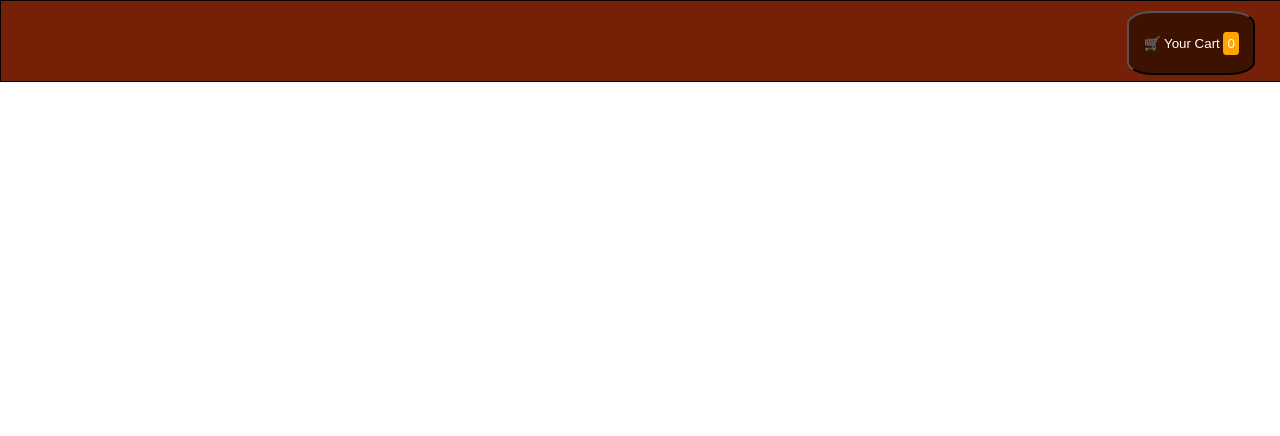
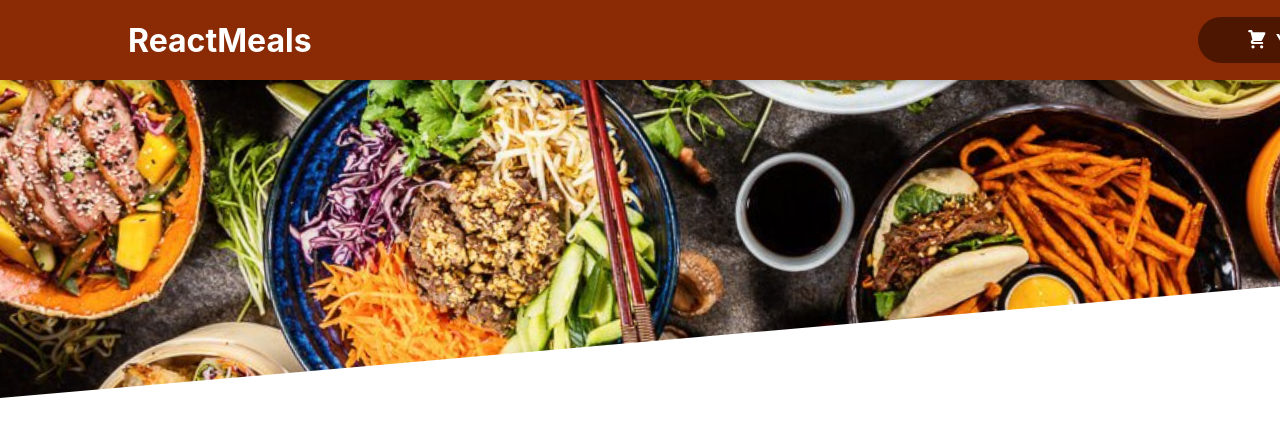
Before and after one commit to Soubhagya118/resturantApp, a React (Create React App) app: page / in a window 1280 px wide. Shown: the top 436 px of the page. Built offline with nearby package versions, Linux system fonts and the light colour scheme.

Commit message:
second commit

```diff
--- a/src/App.js
+++ b/src/App.js
@@ -1,7 +1,6 @@
 
 import './App.css';
-import Header from './components/Header/Header';
-
+import Header from './components/Layout/Header';
 function App() {
   return (
     <>
--- /dev/null
+++ b/src/components/Cart/CartIcon.js
@@ -0,0 +1,15 @@
+import React from 'react'
+
+const CartIcon = () => {
+  return (
+    <svg
+    xmlns='http://www.w3.org/2000/svg'
+    viewBox='0 0 20 20'
+    fill='currentColor'
+  >
+    <path d='M3 1a1 1 0 000 2h1.22l.305 1.222a.997.997 0 00.01.042l1.358 5.43-.893.892C3.74 11.846 4.632 14 6.414 14H15a1 1 0 000-2H6.414l1-1H14a1 1 0 00.894-.553l3-6A1 1 0 0017 3H6.28l-.31-1.243A1 1 0 005 1H3zM16 16.5a1.5 1.5 0 11-3 0 1.5 1.5 0 013 0zM6.5 18a1.5 1.5 0 100-3 1.5 1.5 0 000 3z' />
+  </svg>
+  )
+}
+
+export default CartIcon
--- a/src/components/Header/Header.js
+++ /dev/null
@@ -1,16 +0,0 @@
-import React from 'react'
-
-const Header = () => {
-    const screen =window.screen.width;
-    console.log(screen)
-  return (
-    <div style={{display:'flex', width:'100%',border:'1px solid black',height:'80px',background:'rgba(119,32,8,255)'}}>
-      <button style={{marginLeft:'88%',background:'rgba(62,18,1,255)',padding:'10px',width:'10%',color:'white',borderRadius:'20%',height:'80%',marginTop:'10px',}}>
-
-    <span style={{color:'white'}}>🛒</span> Your Cart <span style={{background:'orange',color:'white', padding:'4px',borderRadius:'20%'}}>0</span>
-      </button>
-    </div>
-  )
-}
-
-export default Header
--- /dev/null
+++ b/src/components/Layout/Header.js
@@ -0,0 +1,22 @@
+import React from 'react'
+import mealsImage from '../../assets/meals.jpg';
+import classes from './Header.module.css'
+import HeaderCartButton from './HeaderCartButton';
+
+
+const Header = (props) => {
+
+  return (
+    <>
+      <header className={classes.header}>
+        <h1>ReactMeals</h1>
+        <HeaderCartButton/>
+      </header>
+      <div className={classes['main-image']}>
+        <img src={mealsImage} alt='A table full of delicious  food'/>
+      </div>
+    </>
+  )
+}
+
+export default Header
--- /dev/null
+++ b/src/components/Layout/Header.module.css
@@ -0,0 +1,29 @@
+.header {
+    position: fixed;
+    top: 0;
+    left: 0;
+    width: 100%;
+    height: 5rem;
+    background-color: #8a2b06;
+    color: white;
+    display: flex;
+    justify-content: space-between;
+    align-items: center;
+    padding: 0 10%;
+    box-shadow: 0 2px 8px rgba(0, 0, 0, 0.25);
+    z-index: 10;
+  }
+
+  .main-image {
+    width: 100%;
+    height: 25rem;
+    z-index: 0;
+    overflow: hidden;
+  }
+
+  .main-image img {
+    width: 110%;
+    height: 100%;
+    object-fit: cover;
+    transform: rotateZ(-5deg) translateY(-4rem) translateX(-1rem);
+  }
--- /dev/null
+++ b/src/components/Layout/HeaderCartButton.js
@@ -0,0 +1,16 @@
+import React from 'react';
+import CartIcon from '../Cart/CartIcon';
+import classes from './HeaderCartButton.module.css';
+const HeaderCartButton = (props) => {
+  return (
+    <button className={classes.button} >
+      <span className={classes.icon}>
+        <CartIcon/>
+      </span>
+      <span>Your Cart</span>
+      <span>3</span>
+    </button>
+  )
+}
+
+export default HeaderCartButton
--- /dev/null
+++ b/src/components/Layout/HeaderCartButton.module.css
@@ -0,0 +1,58 @@
+.button {
+    cursor: pointer;
+    font: inherit;
+    border: none;
+    background-color: #4d1601;
+    color: white;
+    padding: 0.75rem 3rem;
+    display: flex;
+    justify-content: space-around;
+    align-items: center;
+    border-radius: 25px;
+    font-weight: bold;
+  }
+
+  .button:hover,
+  .button:active {
+    background-color: #2c0d00;
+  }
+
+  .icon {
+    width: 1.35rem;
+    height: 1.35rem;
+    margin-right: 0.5rem;
+  }
+
+  .badge {
+    background-color: #b94517;
+    padding: 0.25rem 1rem;
+    border-radius: 25px;
+    margin-left: 1rem;
+    font-weight: bold;
+  }
+
+  .button:hover .badge,
+  .button:active .badge {
+    background-color: #92320c;
+  }
+
+  .bump {
+    animation: bump 300ms ease-out;
+  }
+
+  @keyframes bump {
+    0% {
+      transform: scale(1);
+    }
+    10% {
+      transform: scale(0.9);
+    }
+    30% {
+      transform: scale(1.1);
+    }
+    50% {
+      transform: scale(1.15);
+    }
+    100% {
+      transform: scale(1);
+    }}
```
Also changed, not shown: src/components/Meals/AvailableMeals.js (added, +21 -0 lines), src/components/Meals/MealsSummary.Module.css (added, +18 -0 lines), src/components/Meals/MealsSummary.js (added, +12 -0 lines), src/assets/meals.jpg (added), src/components/Meals/Meals.js (added).
